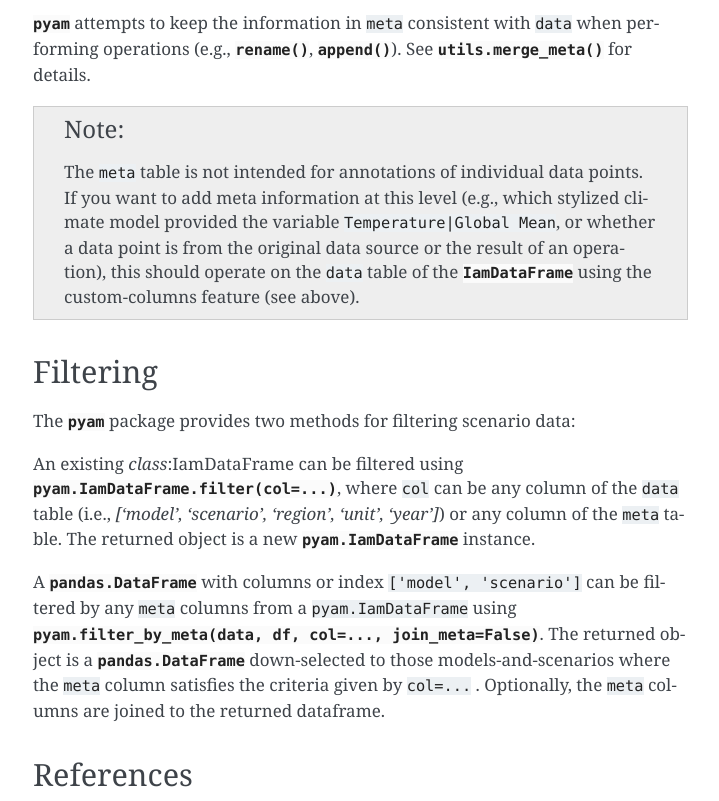
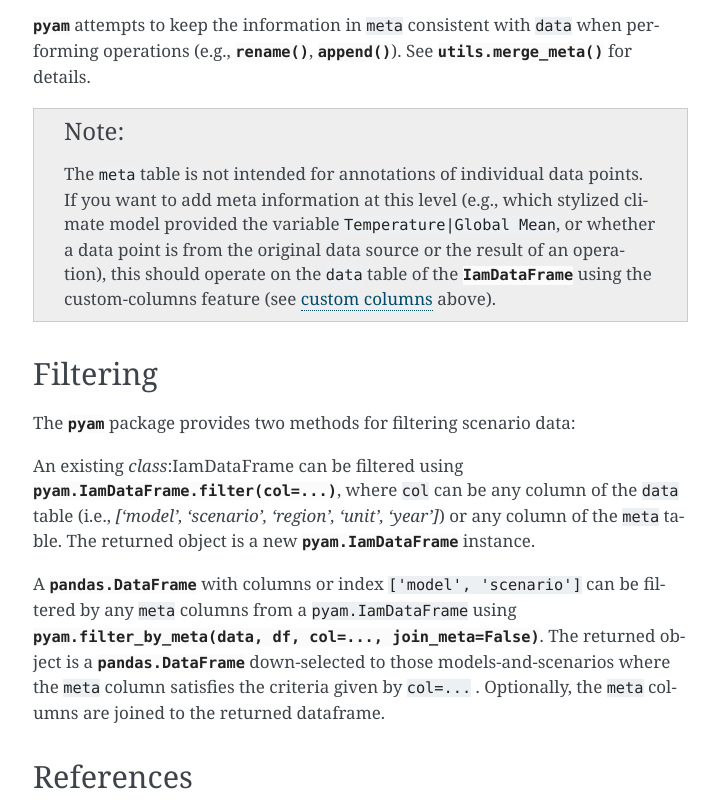
Before and after one commit to IAMconsortium/pyam, a Sphinx documentation site: the page built from doc/source/data.rst, in a window 1280 px wide and 900 px high, scrolled down 3044 px, cut to the strip 0-801 px from the top of the window. Shown: the whole strip, without its empty margins (392-1111 px from the left). Built offline with Sphinx 7.4.7, drawn with Linux system fonts in a browser that asks for light colours; pages that are not in the unit, such as notebooks, are missing from menus; cross-references to code outside the pages are shown as plain code; some of the changed text lies outside the part shown.

Commit message:
nicer internal links

```diff
--- a/doc/source/data.rst
+++ b/doc/source/data.rst
@@ -116,7 +114,7 @@ The columns of the :code:`data` table are :code:`['model', 'scenario', 'region',
 when timesteps are given in years (as :class:`int`) or :code:`time` when time
 is represented on a continuous scale (as :class:`pandas.datetime`.
 
-.. _extra_cols:
+.. _`custom columns`:
 
 Custom columns of the :code:`data` table
 ^^^^^^^^^^^^^^^^^^^^^^^^^^^^^^^^^^^^^^^^
@@ -173,7 +171,7 @@ See :meth:`utils.merge_meta() <pyam.utils.merge_meta>` for details.
     :code:`Temperature|Global Mean`, or whether a data point is from the
     original data source or the result of an operation), this should operate on
     the :code:`data` table of the :class:`IamDataFrame` using the
-    custom-columns feature (see above).
+    custom-columns feature (see `custom columns`_ above).
 
 Filtering
 ---------
```
Also changed, not shown: other parts of doc/source/data.rst (+1 -3 lines).
